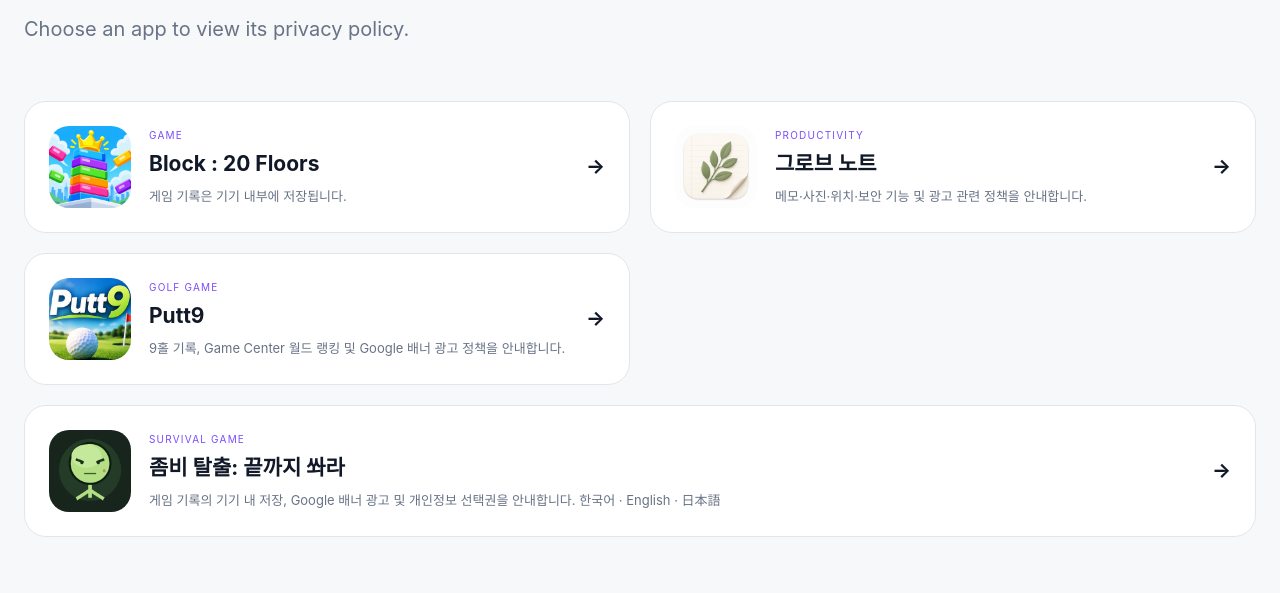
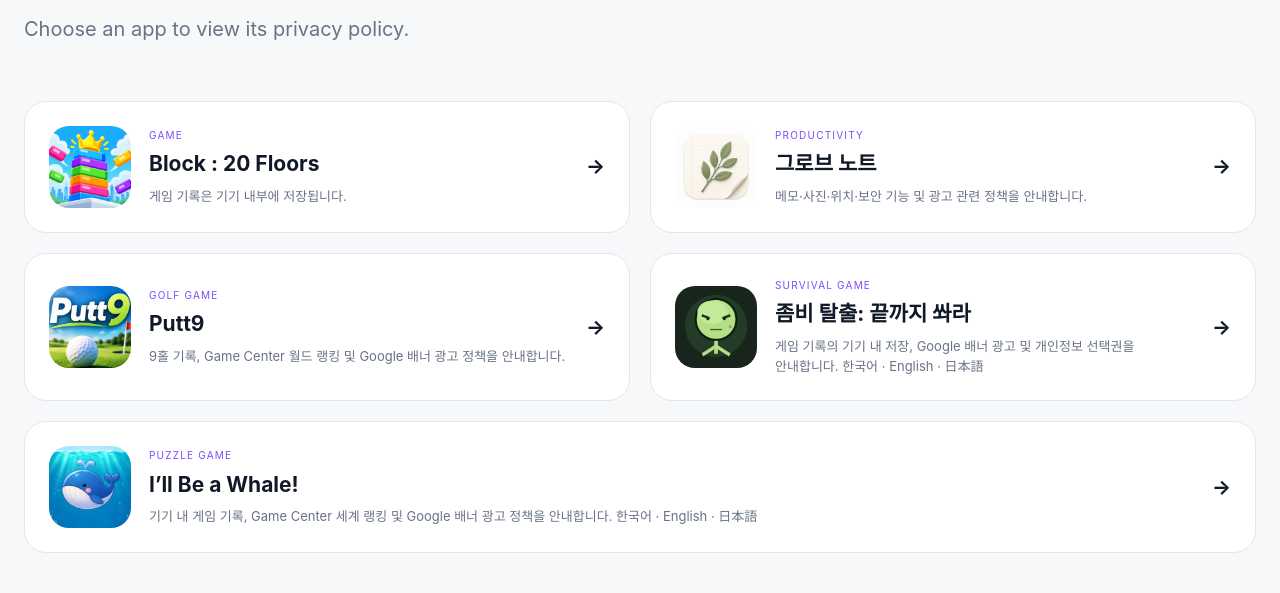
Before and after one commit to lbs-labs/lbs-labs.github.io, a plain HTML site: page privacy/index.html in a window 1280 px wide. Shown: the part 359-952 px from the top of the page. Drawn offline with Linux system fonts and the light colour scheme.

Commit message:
Add files via upload

```diff
--- a/privacy/index.html
+++ b/privacy/index.html
@@ -5,7 +5,8 @@
 <a href="grove/"><img src="../assets/grove-icon.png" alt=""><div><span>PRODUCTIVITY</span><strong>그로브 노트</strong><p>메모·사진·위치·보안 기능 및 광고 관련 정책을 안내합니다.</p></div><b>→</b></a>
 <a href="putt9/"><img src="../assets/putt9-icon.png" alt="Putt9 앱 아이콘"><div><span>GOLF GAME</span><strong>Putt9</strong><p>9홀 기록, Game Center 월드 랭킹 및 Google 배너 광고 정책을 안내합니다.</p></div><b>→</b></a>
 <a href="../zombie-escape-privacy.html"><img src="../zombie-escape-icon.png" alt="좀비 탈출 앱 아이콘"><div><span>SURVIVAL GAME</span><strong>좀비 탈출: 끝까지 쏴라</strong><p>게임 기록의 기기 내 저장, Google 배너 광고 및 개인정보 선택권을 안내합니다. 한국어 · English · 日本語</p></div><b>→</b></a>
+<a href="../whale-privacy.html"><img src="../assets/whale-icon.png" alt="I’ll Be a Whale! 앱 아이콘"><div><span>PUZZLE GAME</span><strong>I’ll Be a Whale!</strong><p>기기 내 게임 기록, Game Center 세계 랭킹 및 Google 배너 광고 정책을 안내합니다. 한국어 · English · 日本語</p></div><b>→</b></a>
 </div></div></main><footer class="footer"><div class="shell footer-inner"><a class="brand footer-brand" href="../"><span class="brand-mark"><i></i><b></b><em></em></span><strong>LBS Labs</strong></a><p>© LBS Labs</p><nav><a href="../#apps">Apps</a><a href="./">Privacy</a><a href="../#contact">Contact</a></nav></div></footer>
 <style>.legal-main{min-height:72vh;padding:100px 0;background:#f7f8fa}.legal-main h1{font-size:clamp(48px,7vw,90px);letter-spacing:-.06em;margin:0}.legal-lead{color:#687386;font-size:20px}.privacy-choice{display:grid;grid-template-columns:1fr 1fr;gap:20px;margin-top:56px}.privacy-choice>a{background:#fff;border:1px solid #e2e6ec;border-radius:22px;padding:24px;display:grid;grid-template-columns:82px 1fr auto;gap:18px;align-items:center}.privacy-choice img{width:82px;height:82px;border-radius:20px}.privacy-choice span{display:block;font-size:10px;letter-spacing:.12em;color:#7b4cff}.privacy-choice strong{display:block;font-size:21px;margin:5px 0}.privacy-choice p{color:#687386;font-size:13px;margin:0}.privacy-choice b{font-size:20px}.privacy-choice>a:last-child{grid-column:1/-1}
 @media(max-width:720px){.privacy-choice>a:last-child{grid-column:auto}}
-@media(max-width:720px){.privacy-choice{grid-template-columns:1fr}.legal-nav{display:none!important}}</style></body></html>
+@media(max-width:720px){.privacy-choice{grid-template-columns:1fr}.legal-nav{position:static;display:flex!important;flex-direction:row;gap:16px;font-size:13px;background:none}}</style></body></html>
```
